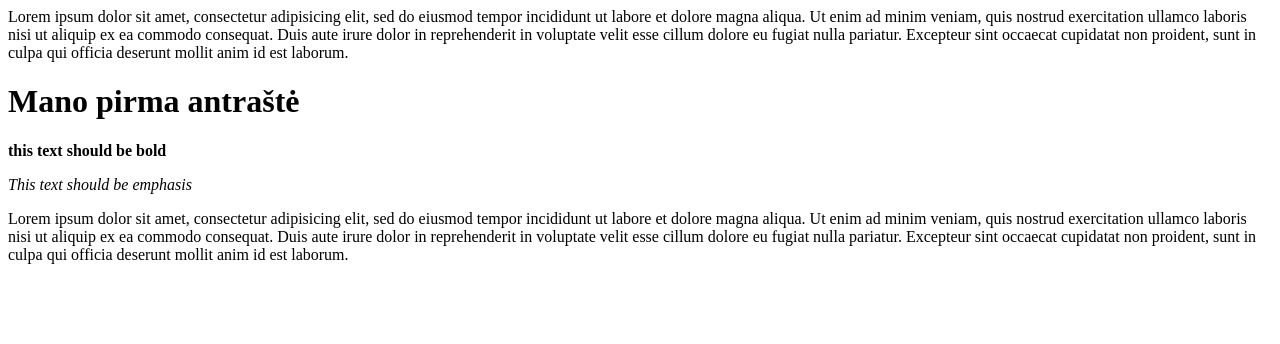
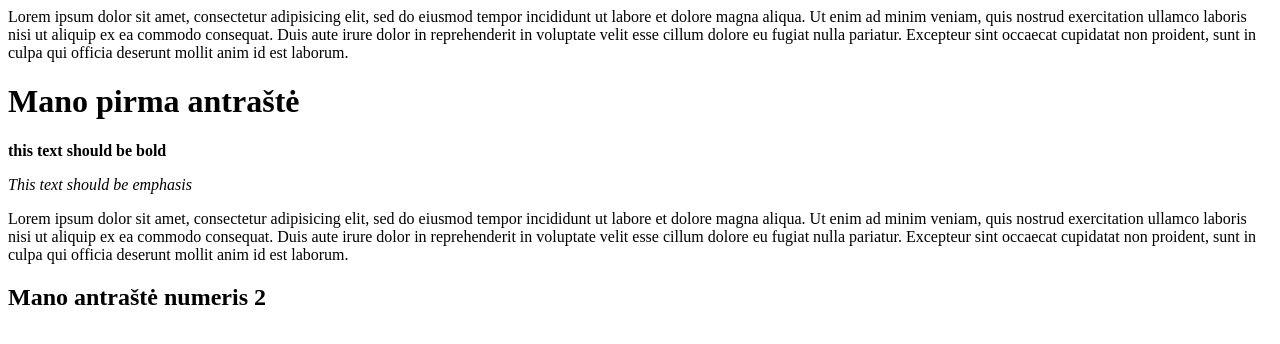
Before and after one commit to Valdelio/HTML_test, a plain HTML site: page index.html in a window 1280 px wide. Drawn offline with Linux system fonts and the light colour scheme.

Commit message:
Antras bandymas

```diff
--- a/index.html
+++ b/index.html
@@ -16,6 +16,7 @@
     </p>
     <p>Lorem ipsum dolor sit amet, consectetur adipisicing elit, sed do eiusmod tempor incididunt ut labore et dolore magna aliqua. Ut enim ad minim veniam, quis nostrud exercitation ullamco laboris nisi ut aliquip ex ea commodo consequat. Duis aute irure dolor in reprehenderit in voluptate velit esse cillum dolore eu fugiat nulla pariatur. Excepteur sint occaecat cupidatat non proident, sunt in culpa qui officia deserunt mollit anim id est laborum.
     </p>
+    <h2>Mano antraštė numeris 2</h2>
   </div>
   </body>
 </html>
```
